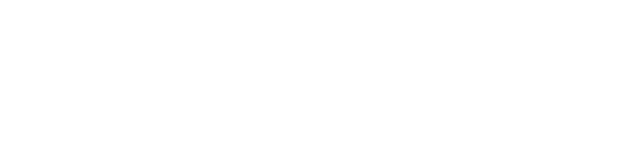
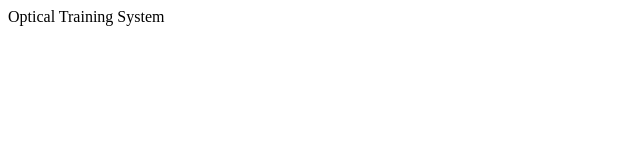
Before and after one commit to chinluchen/chinluchen.github.io, a plain HTML site: page OpticTraining.html in a window 1280 px wide. Shown: the whole page, without its empty margins (0-640 px from the left). Drawn offline with Linux system fonts and the light colour scheme.

Commit message:
Update OpticTraining.html

```diff
--- a/OpticTraining.html
+++ b/OpticTraining.html
@@ -7,6 +7,6 @@
     <title>Optical Training System</title>
 </head>
 <body>
-
+    Optical Training System
 </body>
 </html>
```
